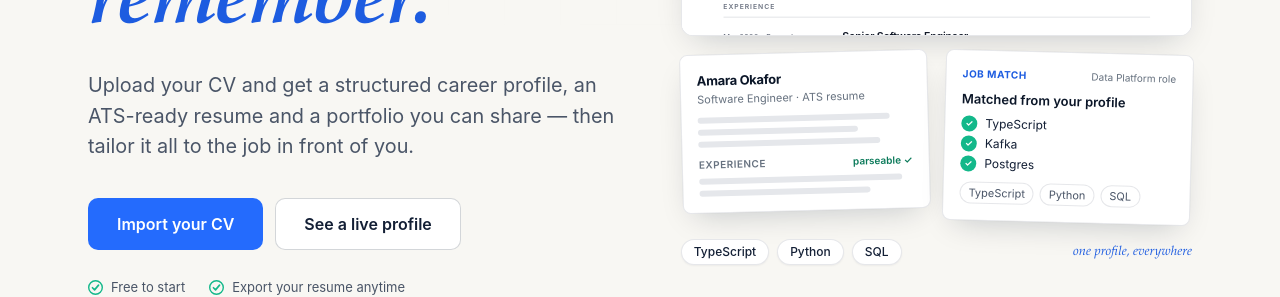
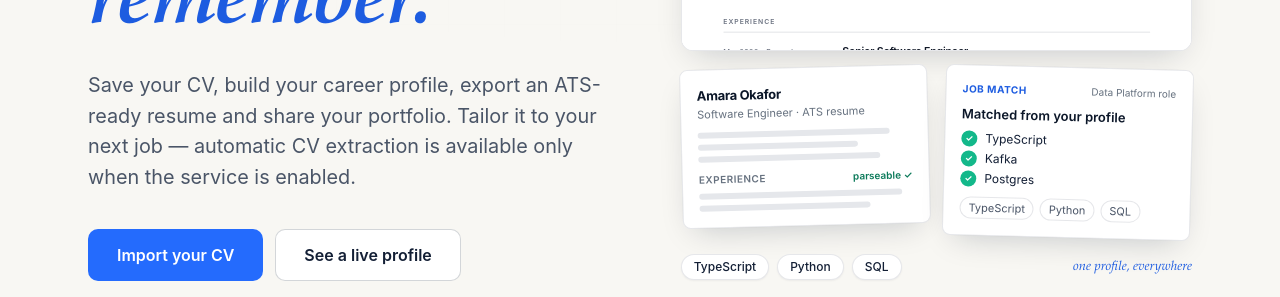
Before and after one commit to Pavithran-R-A/career-profile-platform, a React (Vite) app: page / in a window 1280 px wide. Shown: the part 545-842 px from the top of the page. Built offline with nearby package versions, Linux system fonts and the light colour scheme; no server answers.

Commit message:
fix: stop promising unconfigured automatic CV extraction

```diff
--- a/src/components/marketing/Hero.tsx
+++ b/src/components/marketing/Hero.tsx
@@ -34,8 +34,9 @@ export function Hero() {
               <span className="t-accent-phrase">recruiters remember.</span>
             </h1>
             <p className="t-lead mt-6 max-w-xl rise rise-2">
-              Upload your CV and get a structured career profile, an ATS-ready resume and a
-              portfolio you can share — then tailor it all to the job in front of you.
+              Save your CV, build your career profile, export an ATS-ready resume and share
+              your portfolio. Tailor it to your next job — automatic CV extraction is
+              available only when the service is enabled.
             </p>
 
             <div className="mt-9 flex flex-col sm:flex-row gap-3 rise rise-3">
```
